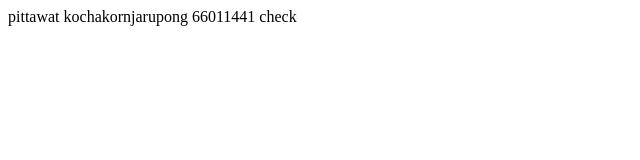
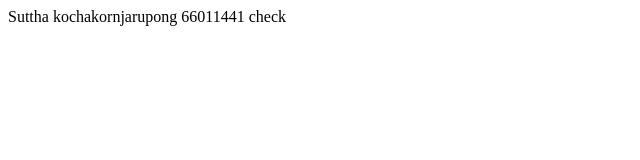
Before and after one commit to kenduen5555/git101, a plain HTML site: page index.html in a window 1280 px wide. Shown: the full height of the page, 0-640 px from the left. Drawn offline with Linux system fonts and the light colour scheme.

Commit message:
Update index.html

```diff
--- a/index.html
+++ b/index.html
@@ -6,6 +6,6 @@
     <title>Document</title>
 </head>
 <body>
-    pittawat kochakornjarupong 66011441 check
+    Suttha kochakornjarupong 66011441 check
 </body>
 </html>
```
